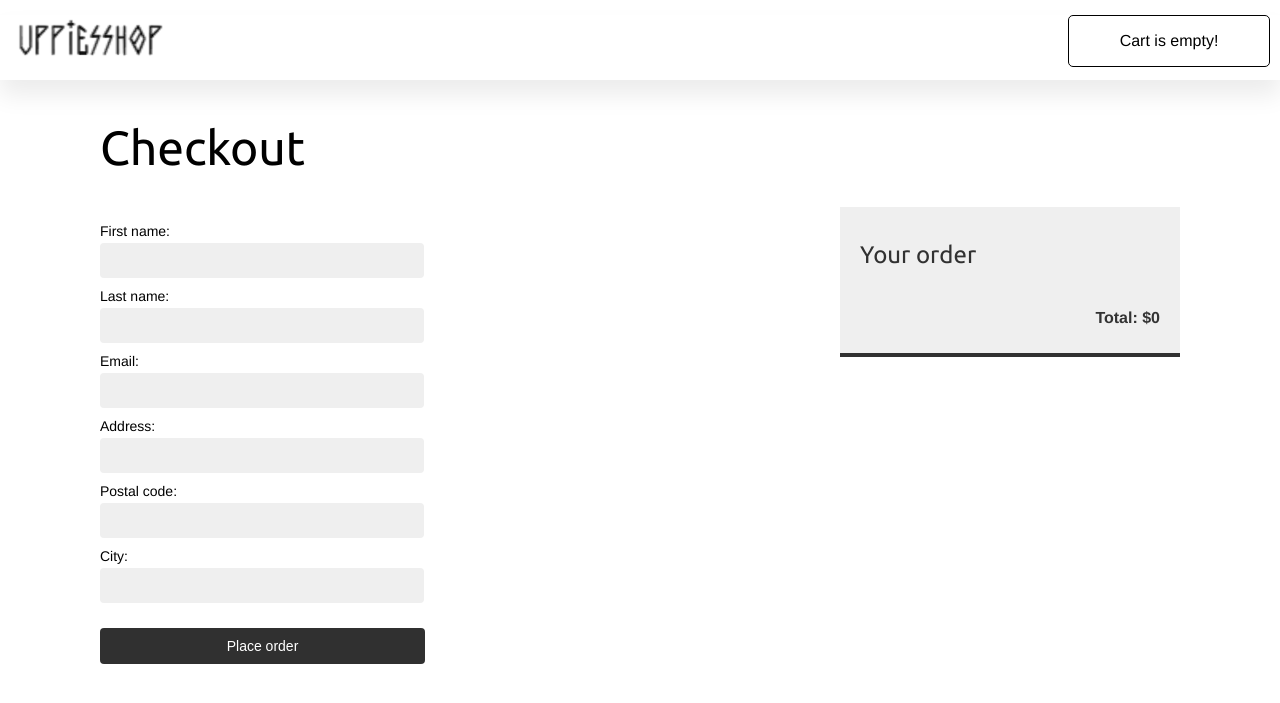
After one commit to mukrop1/abcdjan, a Django app: page /orders/create/ in a window 1280 px wide. The commit adds this page. Shown: the top 703 px of the page. Run offline with Django 5.2, Linux system fonts and the light colour scheme.

Commit message:
for orders

```diff
--- /dev/null
+++ b/uppiesshop/orders/templates/orders/order/create.html
@@ -0,0 +1,26 @@
+{% extends "shop/base.html" %}
+
+{% block title %}
+  Checkout
+{% endblock %}
+
+{% block content %}
+  <h1>Checkout</h1>
+  <div class="order-info">
+    <h3>Your order</h3>
+    <ul>
+      {% for item in cart %}
+        <li>
+          {{ item.quantity }}x {{ item.product.name }}
+          <span>${{ item.total_price }}</span>
+        </li>
+      {% endfor %}
+    </ul>
+    <p>Total: ${{ cart.get_total_price }}</p>
+  </div>
+  <form method="post" class="order-form">
+    {{ form.as_p }}
+    <p><input type="submit" value="Place order" class="order_btn"></p>
+    {% csrf_token %}
+  </form>
+{% endblock %}
--- a/uppiesshop/shop/templates/shop/base.html
+++ b/uppiesshop/shop/templates/shop/base.html
@@ -20,8 +20,8 @@
                             {{ total_items }} item{{ total_items|pluralize }}
                             ${{ cart.get_total_price }}
                         </a>
-                    {% else %}
-                    Cart is empty!
+                    {% elif not order %}
+                        Cart is empty!
                     {% endif %}
                 {% endwith %}
             </div>
```
Also changed, not shown: uppiesshop/orders/templates/orders/order/created.html (added, +10 -0 lines).
